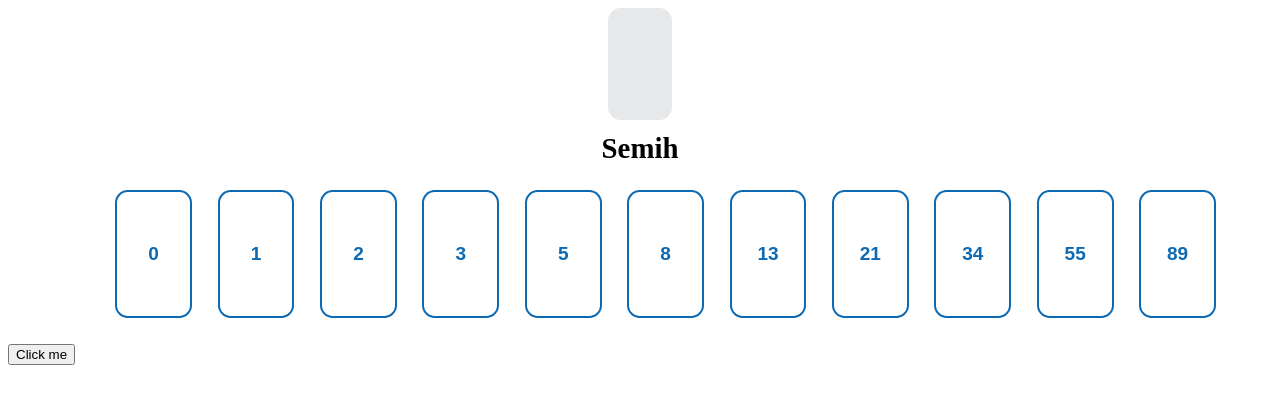
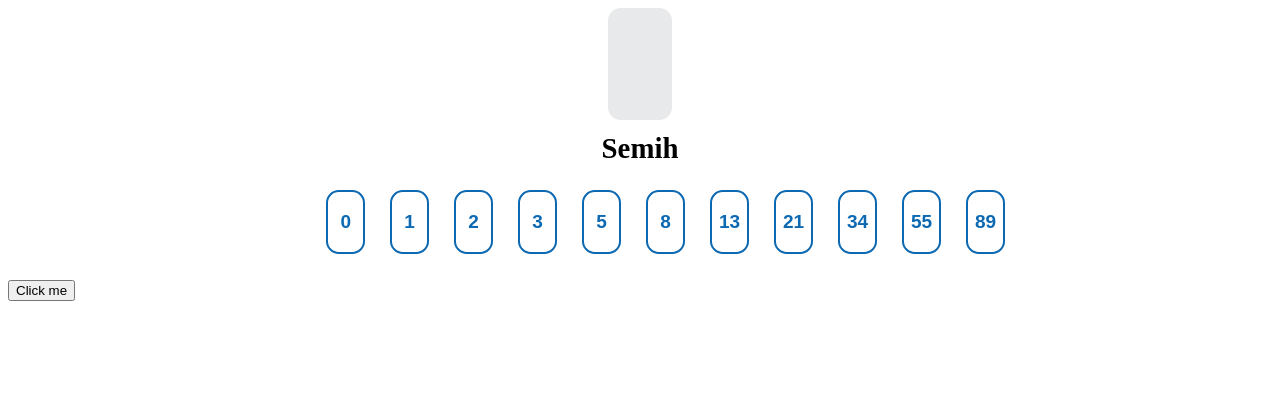
Before and after one commit to semihsayin/scrum-poker, a React (Vite) app: page / in a window 1280 px wide. Shown: the top 404 px of the page. Built offline with nearby package versions, Linux system fonts and the light colour scheme.

Commit message:
Card stil değişikliği yapıldı

```diff
--- a/src/components/card/Card.module.css
+++ b/src/components/card/Card.module.css
@@ -5,8 +5,8 @@
     transition: all .09s linear;
     border-radius: 0.8rem;
     font-size: 19px;
-    height: 8rem;
-    width: 4.8rem;
+    height: 4rem;
+    width: 2.4rem;
     align-items: center;
     -webkit-backface-visibility: hidden;
     backface-visibility: hidden;
```
